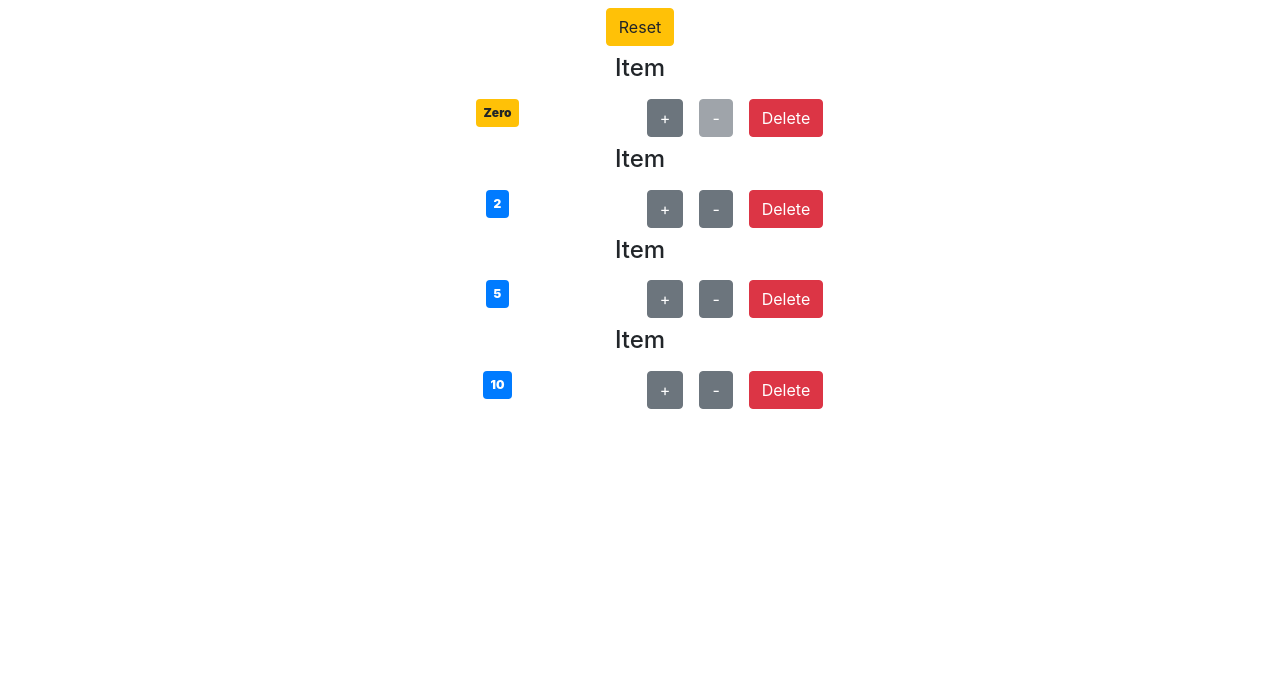
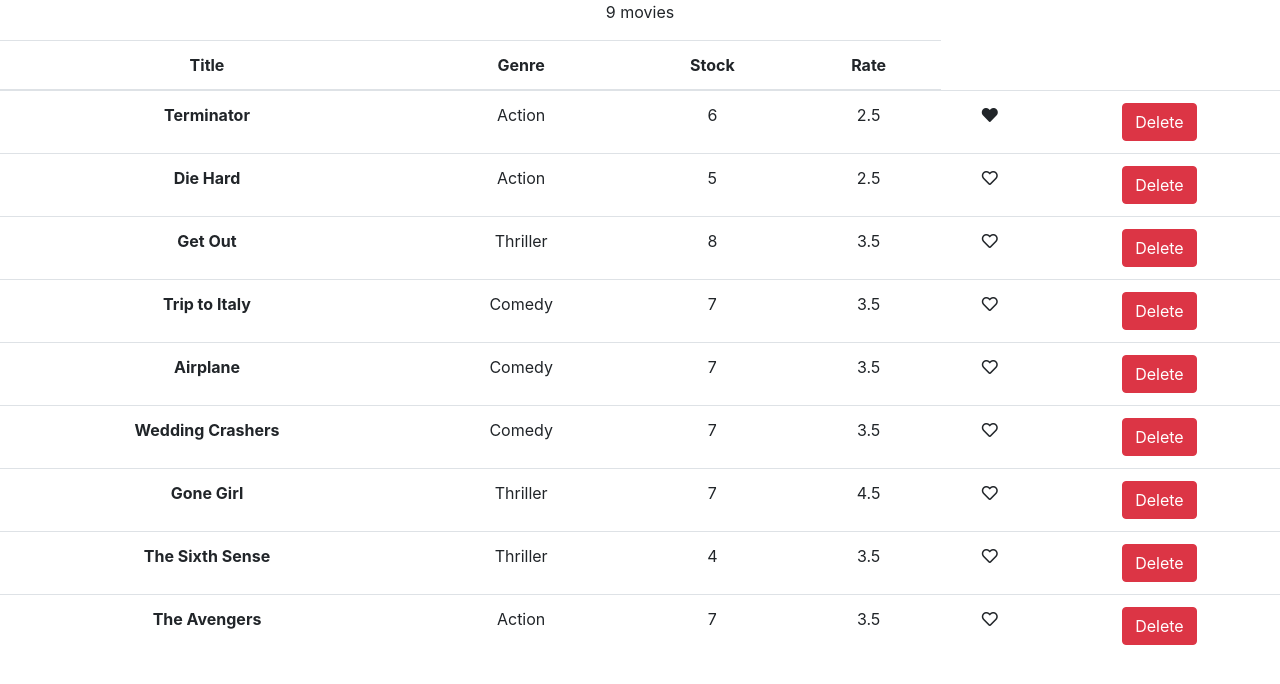
Before and after one commit to randularsw/React-tasks, a React (Create React App) app: page / in a window 1280 px wide. Shown: the top 684 px of the page. Built offline with nearby package versions, Linux system fonts and the light colour scheme.

Commit message:
FA like button on movies

```diff
--- a/package.json
+++ b/package.json
@@ -3,6 +3,7 @@
   "version": "0.1.0",
   "private": true,
   "dependencies": {
+    "@fortawesome/fontawesome-free": "^5.13.0",
     "@testing-library/jest-dom": "^4.2.4",
     "@testing-library/react": "^9.3.2",
     "@testing-library/user-event": "^7.1.2",
--- a/src/App.js
+++ b/src/App.js
@@ -1,13 +1,12 @@
 import React from 'react';
-import logo from './logo.svg';
 import './App.css';
 import Movies from './components/movies';
-import Counters from './components/counters';
+// import Counters from './components/counters';
 
 function App() {
   return (
     <div className="App">
-      <Counters />
+      <Movies />
     </div>
   );
 }
--- /dev/null
+++ b/src/components/like.jsx
@@ -0,0 +1,15 @@
+import React, { Component } from 'react';
+
+class Like extends Component {
+    render() {
+        let heartClass = 'fa-heart '
+        if(this.props.liked){
+            heartClass += 'fas';
+        }else{
+            heartClass += 'far';
+        }
+        return ( <i style={{cursor: 'pointer'}} onClick={this.props.onClick} className={heartClass}></i> );
+    }
+}
+
+export default Like;
--- a/src/components/movies.jsx
+++ b/src/components/movies.jsx
@@ -1,9 +1,19 @@
 import React, { Component } from 'react';
 import { getMovies } from '../services/fakeMovieService';
+import Like from './like';
 
 export default class Movies extends Component {
     state = {
         movies: getMovies()
+    }
+
+    handleLike = (movie) => {
+        const movies = [...this.state.movies];
+        const index = movies.indexOf(movie);
+        // movies[index] = {...movies[index]};
+        // console.log(movies[index].liked);
+        movies[index].liked = !movies[index].liked;
+        this.setState({movies});
     }
 
     handleDelete = (movie) => {
@@ -13,6 +23,7 @@
     }
 
     render() {
+        console.log('movies');
         const { length: count } = this.state.movies;
         if (count === 0) {
             return <p>No movies yet.</p>
@@ -36,6 +47,7 @@
                                 <td>{movie.genre.name}</td>
                                 <td>{movie.numberInStock}</td>
                                 <td>{movie.dailyRentalRate}</td>
+                                <td><Like liked={movie.liked} onClick={() => this.handleLike(movie)} /></td>
                                 <td><button onClick={() => this.handleDelete(movie)} className="btn btn-danger">Delete</button></td>
                             </tr>
                         ))}
--- a/src/index.js
+++ b/src/index.js
@@ -3,8 +3,8 @@
 import './index.css';
 import App from './App';
 import * as serviceWorker from './serviceWorker';
-import 'bootstrap/dist/css/bootstrap.css'
-import Counter from './components/counter';
+import 'bootstrap/dist/css/bootstrap.css';
+import '@fortawesome/fontawesome-free/css/all.css';
 
 ReactDOM.render(
   <React.StrictMode>
--- a/src/services/fakeMovieService.js
+++ b/src/services/fakeMovieService.js
@@ -7,7 +7,8 @@
     genre: { _id: "5b21ca3eeb7f6fbccd471818", name: "Action" },
     numberInStock: 6,
     dailyRentalRate: 2.5,
-    publishDate: "2018-01-03T19:04:28.809Z"
+    publishDate: "2018-01-03T19:04:28.809Z",
+    liked: true
   },
   {
     _id: "5b21ca3eeb7f6fbccd471816",
```
Also changed, not shown: 1 other file (tests, documents, lock files or other folders).
